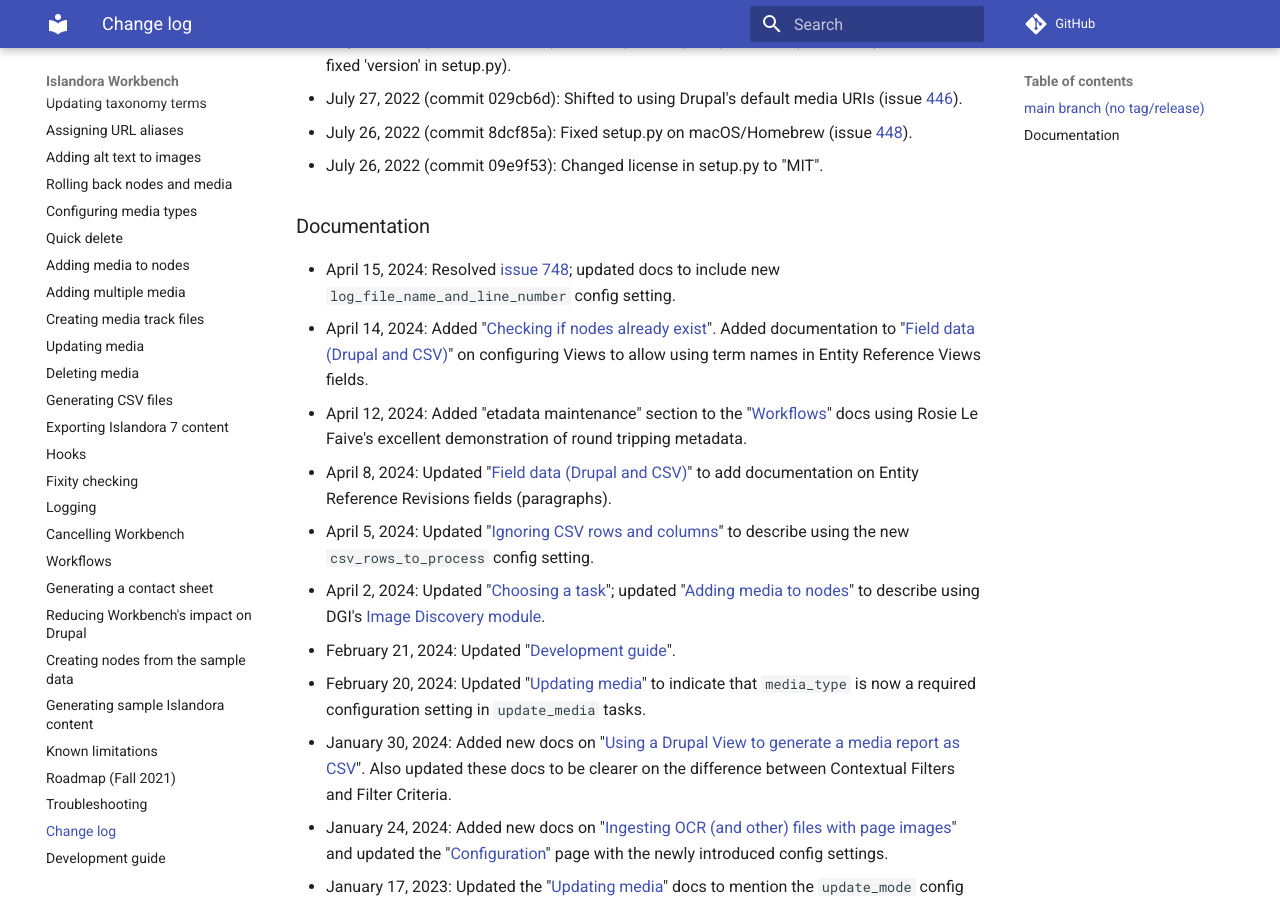
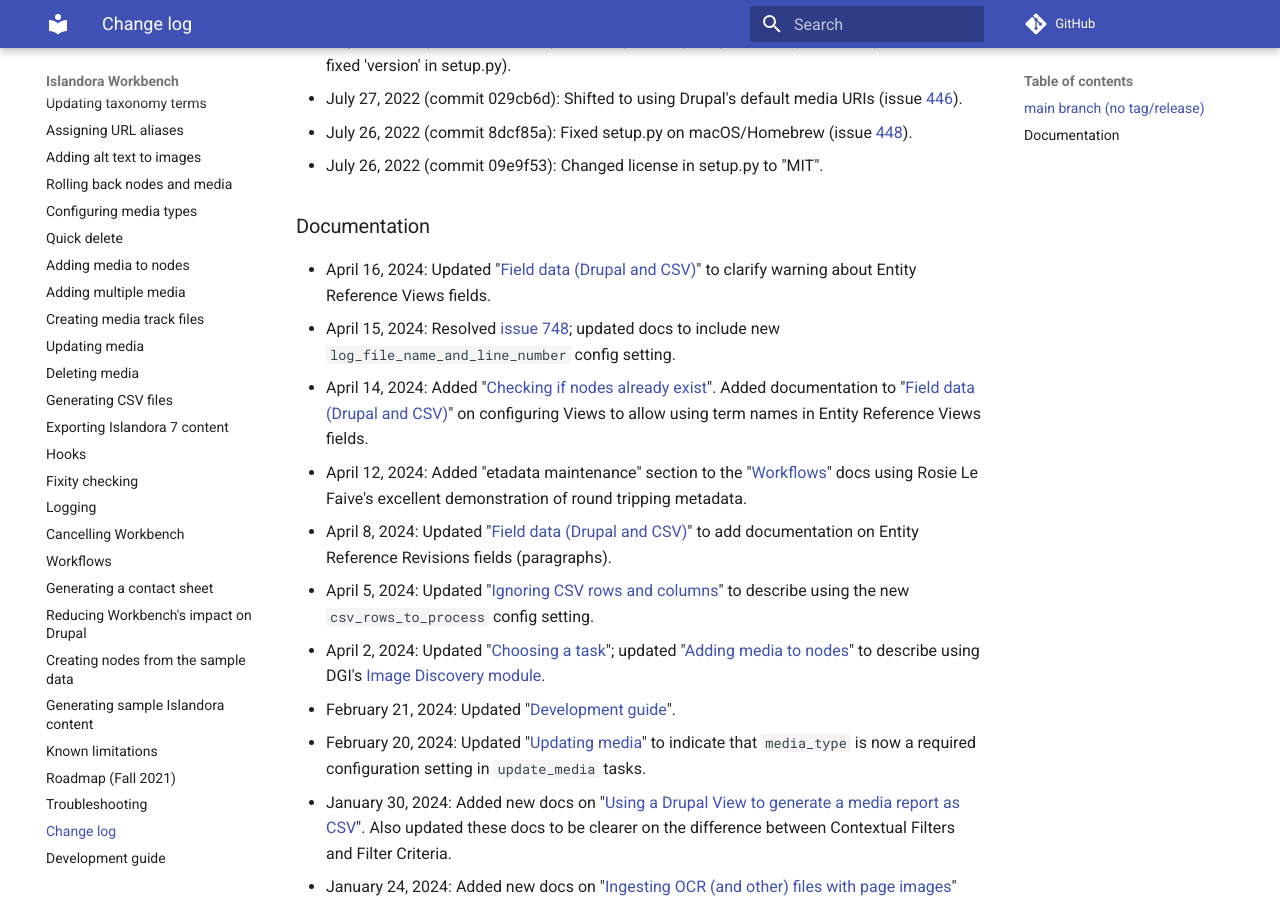
Before and after one commit to mjordan/islandora_workbench_docs, an MkDocs documentation site: the page built from docs/changelog.md, in a window 1280 px wide and 900 px high, scrolled down 5428 px. Built offline with MkDocs 1.6.1 and Material for MkDocs 9.7.7, drawn with Linux system fonts in a browser that asks for light colours; comment, search, counter and statistics services are not loaded.

Commit message:
Updated docs on Entity Reference Views fields.

```diff
--- a/docs/changelog.md
+++ b/docs/changelog.md
@@ -120,10 +120,11 @@
 
 ### Documentation
 
+* April 16, 2024: Updated "[Field data (Drupal and CSV)](https://mjordan.github.io/islandora_workbench_docs/fields/#entity-reference-views-fields)" to clarify warning about Entity Reference Views fields.
 * April 15, 2024: Resolved [issue 748](https://github.com/mjordan/islandora_workbench/issues/748); updated docs to include new `log_file_name_and_line_number` config setting.
-* April 14, 2024: Added "[Checking if nodes already exist](/islandora_workbench_docs/checking_if_nodes_exist/)". Added documentation to "[Field data (Drupal and CSV)](/islandora_workbench_docs/fields/#entity-reference-views-fields)" on configuring Views to allow using term names in Entity Reference Views fields.
-* April 12, 2024: Added "etadata maintenance" section to the "[Workflows](/islandora_workbench_docs/workflows/)" docs using Rosie Le Faive's excellent demonstration of round tripping metadata.
-* April 8, 2024: Updated "[Field data (Drupal and CSV)](/islandora_workbench_docs/fields/#entity-reference-revisions-fields-paragraphs)" to add documentation on Entity Reference Revisions fields (paragraphs).
+* April 14, 2024: Added "[Checking if nodes already exist](https://mjordan.github.io/islandora_workbench_docs/checking_if_nodes_exist/)". Added documentation to "[Field data (Drupal and CSV)](https://mjordan.github.io/islandora_workbench_docs/fields/#entity-reference-views-fields)" on configuring Views to allow using term names in Entity Reference Views fields.
+* April 12, 2024: Added "etadata maintenance" section to the "[Workflows](https://mjordan.github.io/islandora_workbench_docs/workflows/)" docs using Rosie Le Faive's excellent demonstration of round tripping metadata.
+* April 8, 2024: Updated "[Field data (Drupal and CSV)](https://mjordan.github.io/islandora_workbench_docs/fields/#entity-reference-revisions-fields-paragraphs)" to add documentation on Entity Reference Revisions fields (paragraphs).
 * April 5, 2024: Updated "[Ignoring CSV rows and columns](https://mjordan.github.io/islandora_workbench_docs/ignoring_csv_rows_and_columns/)" to describe using the new `csv_rows_to_process` config setting.
 * April 2, 2024: Updated "[Choosing a task](https://mjordan.github.io/islandora_workbench_docs/choosing_a_task/)"; updated "[Adding media to nodes](https://mjordan.github.io/islandora_workbench_docs/adding_media/)" to describe using DGI's [Image Discovery module](https://github.com/discoverygarden/dgi_image_discovery).
 * February 21, 2024: Updated "[Development guide](https://mjordan.github.io/islandora_workbench_docs/development_guide/)".
```
Also changed, not shown: docs/fields.md (+7 -3 lines).
